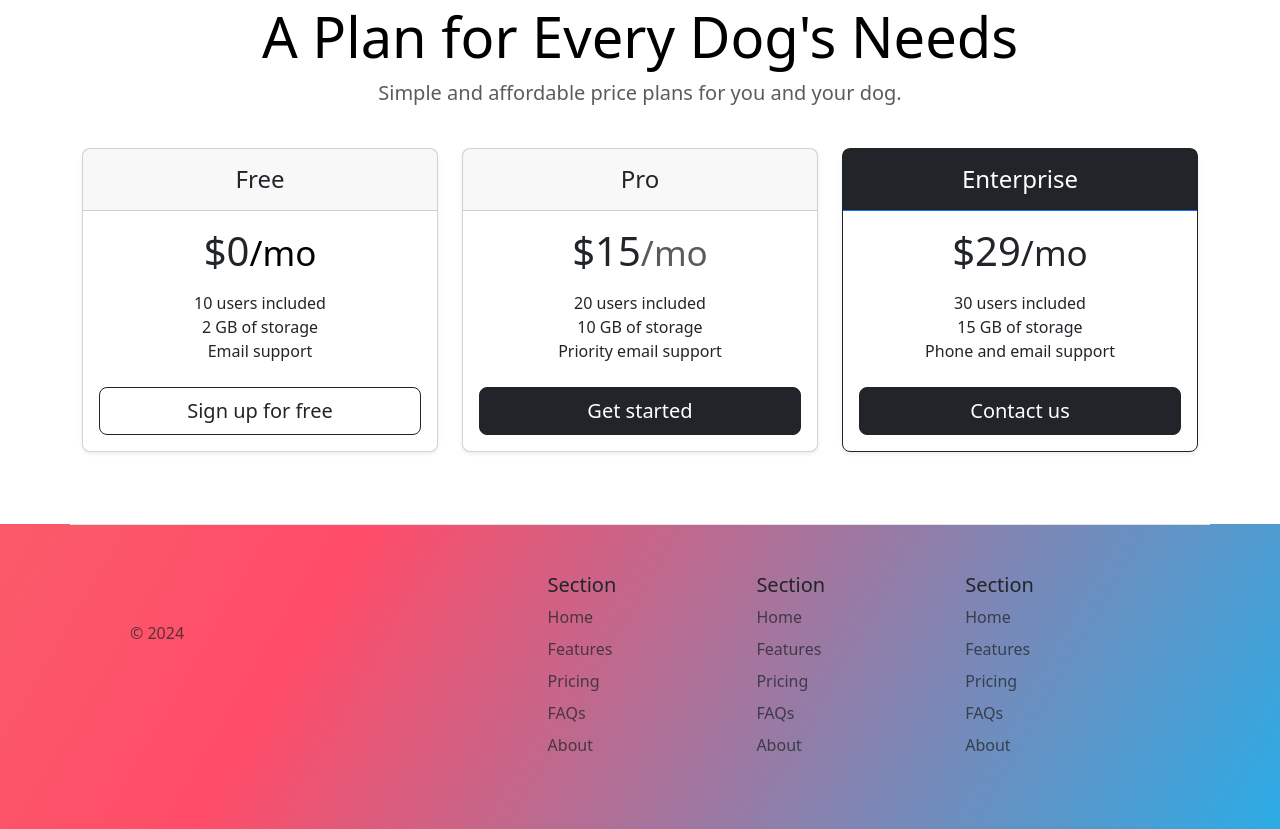
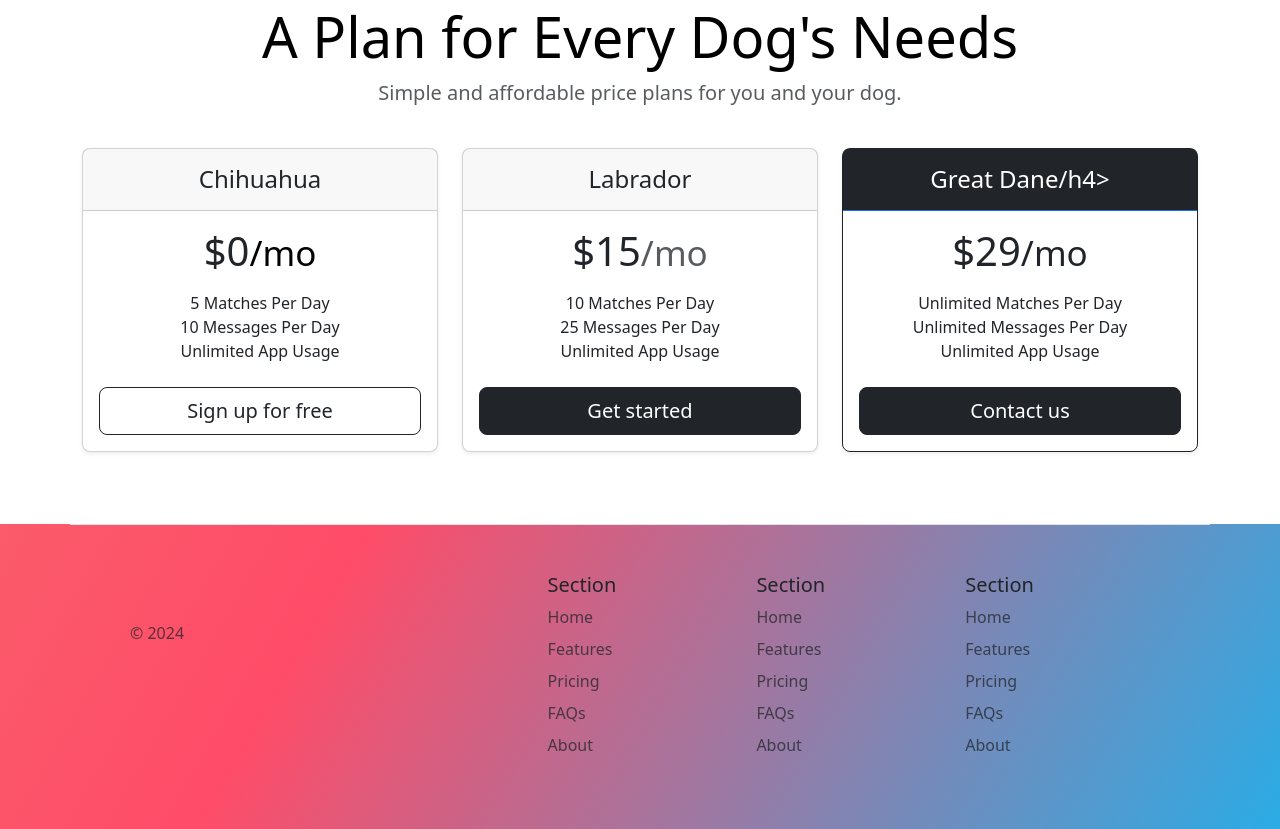
Before and after one commit to mjlariosa/html-portfolio, a plain HTML site: page Tindog/index.html in a window 1280 px wide. Shown: the part 1513-2342 px from the top of the page. Drawn offline with nearby package versions, Linux system fonts and the light colour scheme.

Commit message:
Update index.html
Updating pricing description.

```diff
--- a/Tindog/index.html
+++ b/Tindog/index.html
@@ -135,14 +135,14 @@
           <div class="col">
             <div class="card mb-4 rounded-3 shadow-sm">
               <div class="card-header py-3">
-                <h4 class="my-0 fw-normal">Free</h4>
+                <h4 class="my-0 fw-normal">Chihuahua</h4>
               </div>
               <div class="card-body">
                 <h1 class="card-title pricing-card-title">$0<small class="text-body-emphasis fw-light">/mo</small></h1>
                 <ul class="list-unstyled mt-3 mb-4">
-                  <li>10 users included</li>
-                  <li>2 GB of storage</li>
-                  <li>Email support</li>
+                  <li>5 Matches Per Day</li>
+                  <li>10 Messages Per Day</li>
+                  <li>Unlimited App Usage</li>
                 </ul>
                 <button type="button" class="w-100 btn btn-lg btn-outline-dark">Sign up for free</button>
               </div>
@@ -151,14 +151,14 @@
           <div class="col">
             <div class="card mb-4 rounded-3 shadow-sm">
               <div class="card-header py-3">
-                <h4 class="my-0 fw-normal">Pro</h4>
+                <h4 class="my-0 fw-normal">Labrador</h4>
               </div>
               <div class="card-body">
                 <h1 class="card-title pricing-card-title">$15<small class="text-body-secondary fw-light">/mo</small></h1>
                 <ul class="list-unstyled mt-3 mb-4">
-                  <li>20 users included</li>
-                  <li>10 GB of storage</li>
-                  <li>Priority email support</li>
+                  <li>10 Matches Per Day</li>
+                  <li>25 Messages Per Day</li>
+                  <li>Unlimited App Usage</li>
                 </ul>
                 <button type="button" class="w-100 btn btn-lg btn-dark">Get started</button>
               </div>
@@ -167,14 +167,14 @@
           <div class="col">
             <div class="card mb-4 rounded-3 shadow-sm border-dark">
               <div class="card-header py-3 text-bg-dark border-primary">
-                <h4 class="my-0 fw-normal">Enterprise</h4>
+                <h4 class="my-0 fw-normal">Great Dane/h4>
               </div>
               <div class="card-body">
                 <h1 class="card-title pricing-card-title">$29<small class="text-body-primary fw-light">/mo</small></h1>
                 <ul class="list-unstyled mt-3 mb-4">
-                  <li>30 users included</li>
-                  <li>15 GB of storage</li>
-                  <li>Phone and email support</li>
+                  <li>Unlimited Matches Per Day</li>
+                  <li>Unlimited Messages Per Day</li>
+                  <li>Unlimited App Usage</li>
 
                 </ul>
                 <button type="button" class="w-100 btn btn-lg btn-dark">Contact us</button>
```
